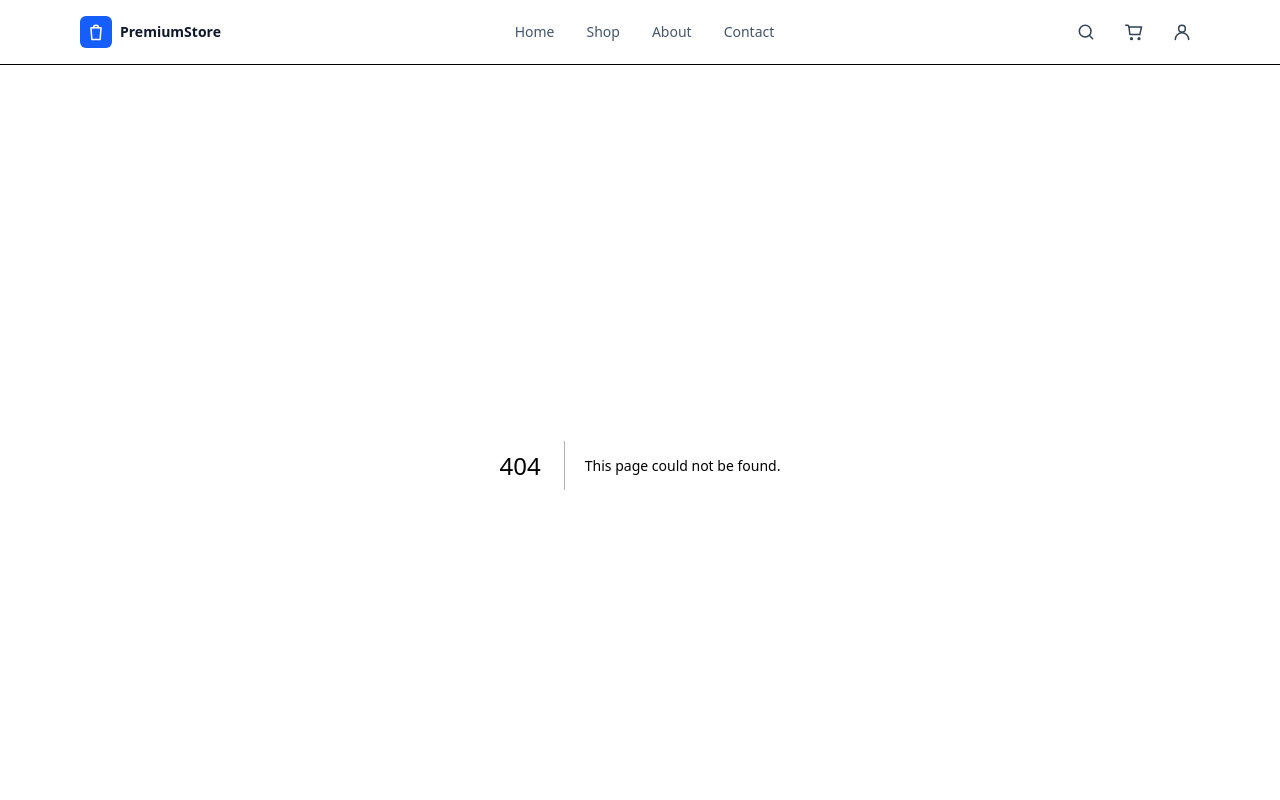
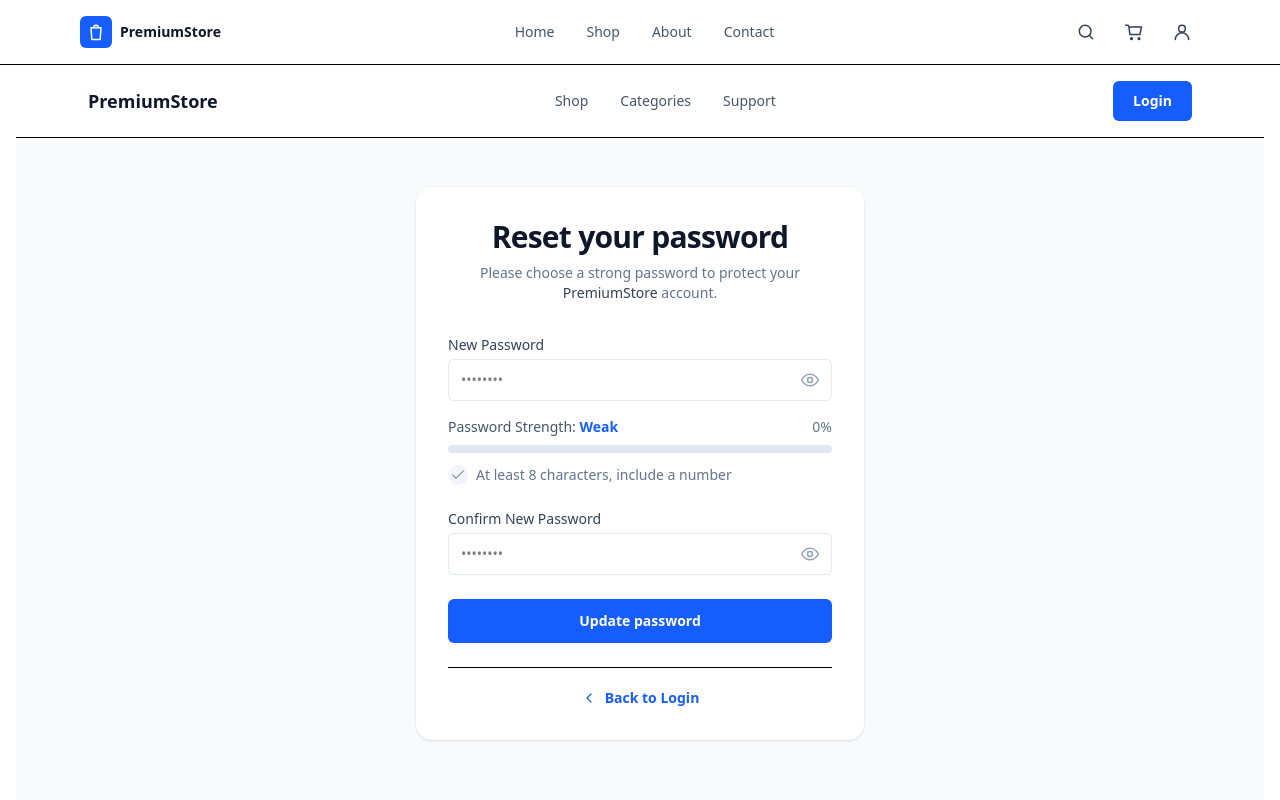
Before and after one commit to Alpkrsl/E-ticaret2.0, a Next.js app: page /reset-password in a window 1280 px wide. Before the commit this address had no page. Shown: the top 800 px of the page. Built offline with nearby package versions, Linux system fonts and the light colour scheme.

Commit message:
feat(auth): add reset password page UI

```diff
--- /dev/null
+++ b/app/(auth)/reset-password/page.tsx
@@ -0,0 +1,267 @@
+"use client";
+
+import Link from "next/link";
+import { useMemo, useState } from "react";
+
+export default function ResetPasswordPage() {
+  const [showNew, setShowNew] = useState(false);
+  const [showConfirm, setShowConfirm] = useState(false);
+
+  const [pwd, setPwd] = useState("");
+  const [confirm, setConfirm] = useState("");
+
+  const strength = useMemo(() => getStrength(pwd), [pwd]);
+  const ruleOk = pwd.length >= 8 && /\d/.test(pwd);
+  const matchOk = confirm.length > 0 && pwd === confirm;
+
+  return (
+    <div className="flex min-h-screen flex-col bg-slate-50">
+      {/* Top nav */}
+      <header className="border-b bg-white">
+        <div className="mx-auto flex max-w-6xl items-center justify-between px-6 py-4">
+          <Link href="/" className="text-lg font-semibold text-slate-900">
+            PremiumStore
+          </Link>
+
+          <nav className="hidden items-center gap-8 text-sm text-slate-600 md:flex">
+            <Link href="/shop" className="hover:text-slate-900">
+              Shop
+            </Link>
+            <Link href="/categories" className="hover:text-slate-900">
+              Categories
+            </Link>
+            <Link href="/support" className="hover:text-slate-900">
+              Support
+            </Link>
+          </nav>
+
+          <Link
+            href="/auth/login"
+            className="inline-flex h-10 items-center justify-center rounded-md bg-blue-600 px-5 text-sm font-semibold text-white hover:bg-blue-700"
+          >
+            Login
+          </Link>
+        </div>
+      </header>
+
+      {/* Main */}
+      <main className="flex flex-1 items-center justify-center px-4 py-12">
+        <div className="w-full max-w-md rounded-2xl bg-white p-8 shadow-sm">
+          <h1 className="text-center text-3xl font-semibold tracking-tight text-slate-900">
+            Reset your password
+          </h1>
+          <p className="mt-2 text-center text-sm text-slate-500">
+            Please choose a strong password to protect your{" "}
+            <span className="text-slate-700">PremiumStore</span> account.
+          </p>
+
+          <form className="mt-8 space-y-6">
+            {/* New Password */}
+            <div>
+              <label className="block text-sm font-medium text-slate-700">
+                New Password
+              </label>
+
+              <div className="relative mt-1">
+                <input
+                  value={pwd}
+                  onChange={(e) => setPwd(e.target.value)}
+                  type={showNew ? "text" : "password"}
+                  placeholder="••••••••"
+                  className="w-full rounded-md border border-slate-200 px-3 py-2.5 pr-10 text-sm outline-none focus:border-blue-500 focus:ring-2 focus:ring-blue-100"
+                />
+                <button
+                  type="button"
+                  onClick={() => setShowNew((v) => !v)}
+                  className="absolute right-3 top-1/2 -translate-y-1/2 text-slate-400 hover:text-slate-600"
+                  aria-label="Toggle new password visibility"
+                >
+                  <EyeIcon />
+                </button>
+              </div>
+
+              {/* Strength row */}
+              <div className="mt-4 flex items-center justify-between text-sm">
+                <p className="text-slate-600">
+                  Password Strength:{" "}
+                  <span className="font-semibold text-blue-600">
+                    {strength.label}
+                  </span>
+                </p>
+                <p className="text-slate-500">{strength.percent}%</p>
+              </div>
+
+              {/* Progress */}
+              <div className="mt-2 h-2 w-full rounded-full bg-slate-200">
+                <div
+                  className={[
+                    "h-2 rounded-full transition-all",
+                    strength.bar,
+                  ].join(" ")}
+                  style={{ width: `${strength.percent}%` }}
+                />
+              </div>
+
+              {/* Rule */}
+              <div className="mt-3 flex items-center gap-2 text-sm">
+                <span
+                  className={[
+                    "inline-flex h-5 w-5 items-center justify-center rounded-full",
+                    ruleOk ? "bg-green-100 text-green-600" : "bg-slate-100 text-slate-400",
+                  ].join(" ")}
+                >
+                  <CheckIcon />
+                </span>
+                <p className={ruleOk ? "text-slate-600" : "text-slate-500"}>
+                  At least 8 characters, include a number
+                </p>
+              </div>
+            </div>
+
+            {/* Confirm Password */}
+            <div>
+              <label className="block text-sm font-medium text-slate-700">
+                Confirm New Password
+              </label>
+
+              <div className="relative mt-1">
+                <input
+                  value={confirm}
+                  onChange={(e) => setConfirm(e.target.value)}
+                  type={showConfirm ? "text" : "password"}
+                  placeholder="••••••••"
+                  className={[
+                    "w-full rounded-md border px-3 py-2.5 pr-10 text-sm outline-none focus:ring-2",
+                    matchOk
+                      ? "border-green-200 focus:border-green-500 focus:ring-green-100"
+                      : "border-slate-200 focus:border-blue-500 focus:ring-blue-100",
+                  ].join(" ")}
+                />
+                <button
+                  type="button"
+                  onClick={() => setShowConfirm((v) => !v)}
+                  className="absolute right-3 top-1/2 -translate-y-1/2 text-slate-400 hover:text-slate-600"
+                  aria-label="Toggle confirm password visibility"
+                >
+                  <EyeIcon />
+                </button>
+              </div>
+
+              {confirm.length > 0 && !matchOk && (
+                <p className="mt-2 text-xs text-red-500">
+                  Passwords do not match.
+                </p>
+              )}
+            </div>
+
+            <button
+              type="submit"
+              className="w-full rounded-md bg-blue-600 py-3 text-sm font-semibold text-white hover:bg-blue-700 transition"
+            >
+              Update password
+            </button>
+          </form>
+
+          <div className="mt-6 border-t pt-5">
+            <Link
+              href="/auth/login"
+              className="flex items-center justify-center gap-2 text-sm font-semibold text-blue-600 hover:underline"
+            >
+              <ArrowLeftIcon />
+              Back to Login
+            </Link>
+          </div>
+        </div>
+      </main>
+
+      {/* Footer */}
+      <footer className="py-5 text-center text-xs text-slate-400">
+        © 2024 PremiumStore. All rights reserved.
+        <div className="mt-1 flex items-center justify-center gap-4">
+          <Link href="/privacy" className="hover:underline">
+            Privacy Policy
+          </Link>
+          <Link href="/terms" className="hover:underline">
+            Terms of Service
+          </Link>
+        </div>
+      </footer>
+    </div>
+  );
+}
+
+/* ---------------- strength ---------------- */
+
+function getStrength(pwd: string) {
+  let score = 0;
+
+  if (pwd.length >= 8) score += 1;
+  if (pwd.length >= 12) score += 1;
+  if (/\d/.test(pwd)) score += 1;
+  if (/[A-Z]/.test(pwd)) score += 1;
+  if (/[^A-Za-z0-9]/.test(pwd)) score += 1;
+
+  const normalized = Math.min(score, 5);
+
+  const percentMap = [0, 25, 45, 65, 85, 100];
+  const percent = percentMap[normalized];
+
+  if (percent <= 25) return { label: "Weak", percent, bar: "bg-red-500" };
+  if (percent <= 65) return { label: "Good", percent, bar: "bg-yellow-500" };
+  if (percent <= 85) return { label: "Strong", percent, bar: "bg-blue-600" };
+  return { label: "Very Strong", percent, bar: "bg-green-600" };
+}
+
+/* ---------------- icons ---------------- */
+
+function EyeIcon() {
+  return (
+    <svg
+      viewBox="0 0 24 24"
+      className="h-5 w-5"
+      fill="none"
+      stroke="currentColor"
+      strokeWidth="1.8"
+      strokeLinecap="round"
+      strokeLinejoin="round"
+      aria-hidden="true"
+    >
+      <path d="M2 12s3.5-7 10-7 10 7 10 7-3.5 7-10 7-10-7-10-7Z" />
+      <circle cx="12" cy="12" r="3" />
+    </svg>
+  );
+}
+
+function ArrowLeftIcon() {
+  return (
+    <svg
+      viewBox="0 0 24 24"
+      className="h-4 w-4"
+      fill="none"
+      stroke="currentColor"
+      strokeWidth="1.8"
+      strokeLinecap="round"
+      strokeLinejoin="round"
+      aria-hidden="true"
+    >
+      <path d="M15 18l-6-6 6-6" />
+    </svg>
+  );
+}
+
+function CheckIcon() {
+  return (
+    <svg
+      viewBox="0 0 24 24"
+      className="h-4 w-4"
+      fill="none"
+      stroke="currentColor"
+      strokeWidth="2"
+      strokeLinecap="round"
+      strokeLinejoin="round"
+      aria-hidden="true"
+    >
+      <path d="M20 6 9 17l-5-5" />
+    </svg>
+  );
+}
```
